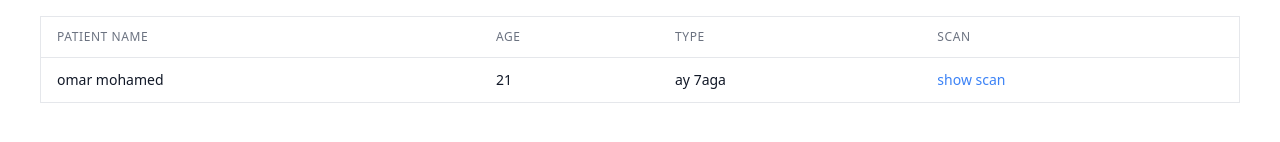
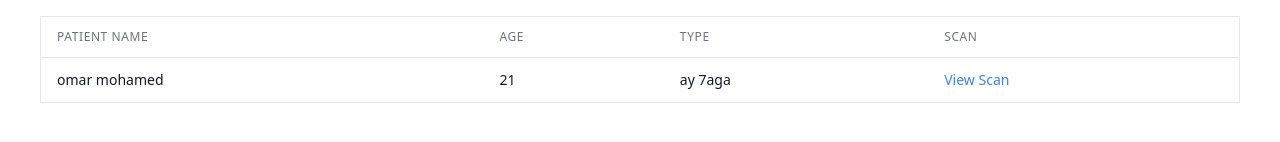
Before and after one commit to IbrahimEmad11/radiology_lab_mgmt, a Next.js app: page /scanlist in a window 1280 px wide. Shown: the part 306-448 px from the top of the page. Built offline with nearby package versions, Linux system fonts and the light colour scheme.

Commit message:
modify view scan link

```diff
--- a/src/pages/scanlist.js
+++ b/src/pages/scanlist.js
@@ -92,7 +92,7 @@ export default function Scanlist() {
             </td>
             <td className="px-4 py-3 text-sm font-normal text-gray-900 whitespace-nowrap">
               {/* Add actions for each row */}
-              <button className="text-blue-500 hover:text-blue-600">show  scan</button>
+              <a href= '/viewscan/<id>' className="text-blue-500 hover:text-blue-600">View Scan</a>
             </td>
           </tr>
           {/* Add more table rows as needed */}
```
